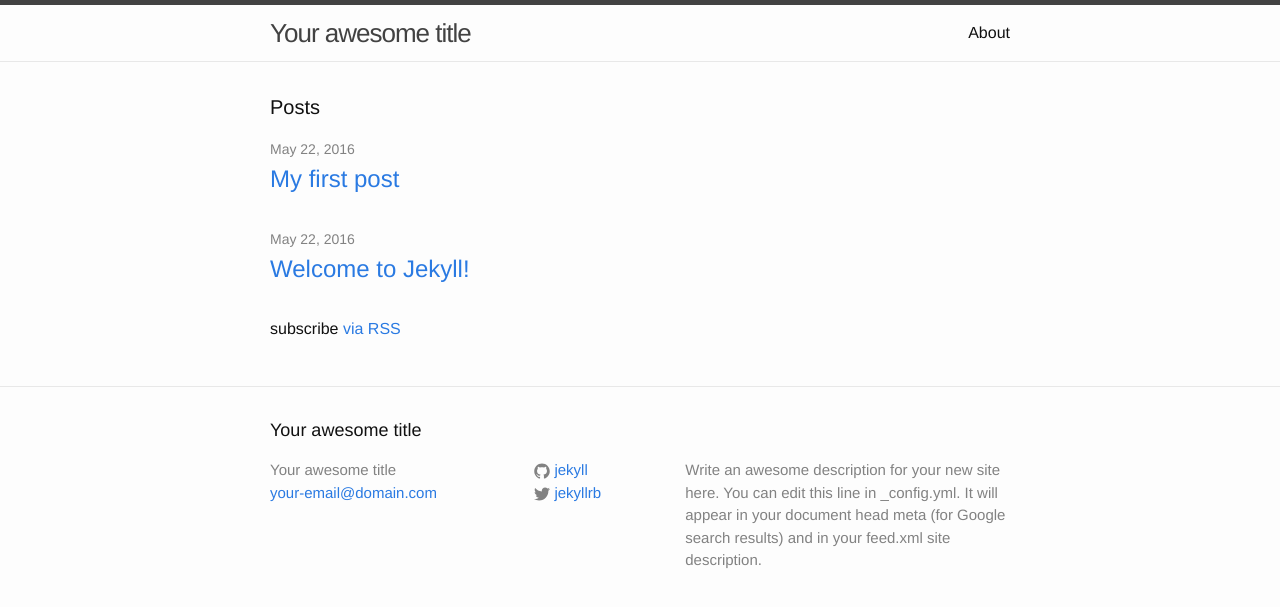
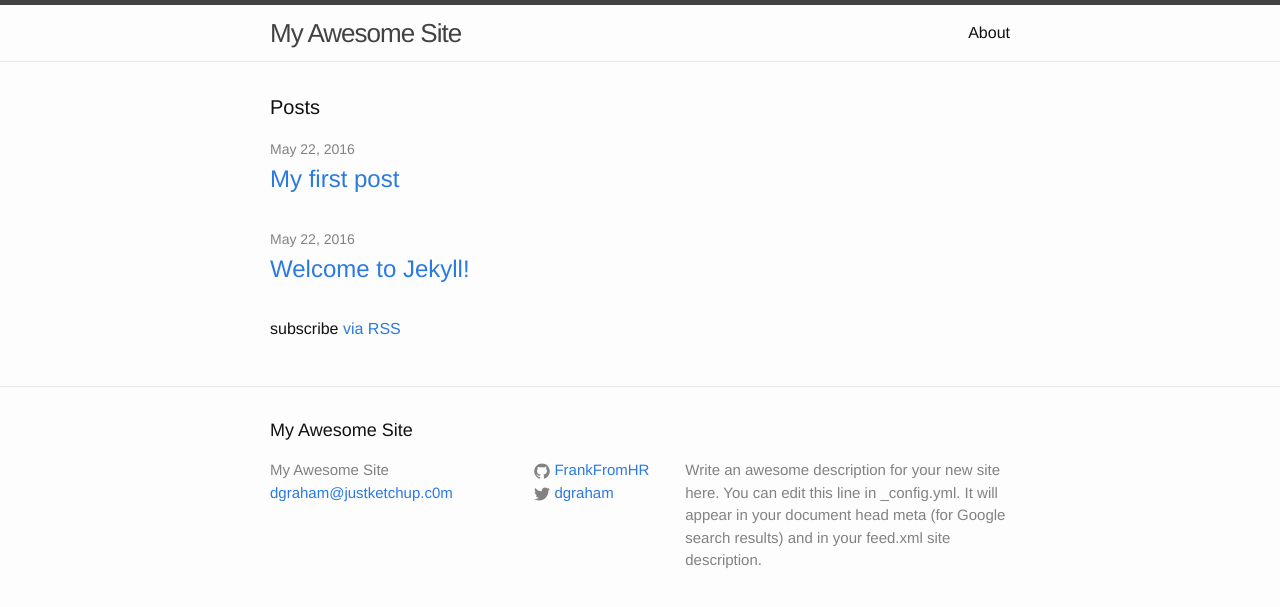
Before and after one commit to FrankFromHR/FrankFromHR.github.io, a Jekyll site: the page built from index.html, in a window 1280 px wide. Shown: the top 607 px of the page. Built offline with Jekyll 4.4.1, drawn with Linux system fonts in a browser that asks for light colours.

Commit message:
Update _config.yml

```diff
--- a/_config.yml
+++ b/_config.yml
@@ -6,16 +6,16 @@
 # 'jekyll serve'. If you change this file, please restart the server process.
 
 # Site settings
-title: Your awesome title
-email: your-email@domain.com
+title: My Awesome Site
+email: dgraham@justketchup.c0m
 description: > # this means to ignore newlines until "baseurl:"
   Write an awesome description for your new site here. You can edit this
   line in _config.yml. It will appear in your document head meta (for
   Google search results) and in your feed.xml site description.
 baseurl: "" # the subpath of your site, e.g. /blog
 url: "http://yourdomain.com" # the base hostname & protocol for your site
-twitter_username: jekyllrb
-github_username:  jekyll
+twitter_username: dgraham
+github_username:  FrankFromHR
 
 # Build settings
 markdown: kramdown
```
